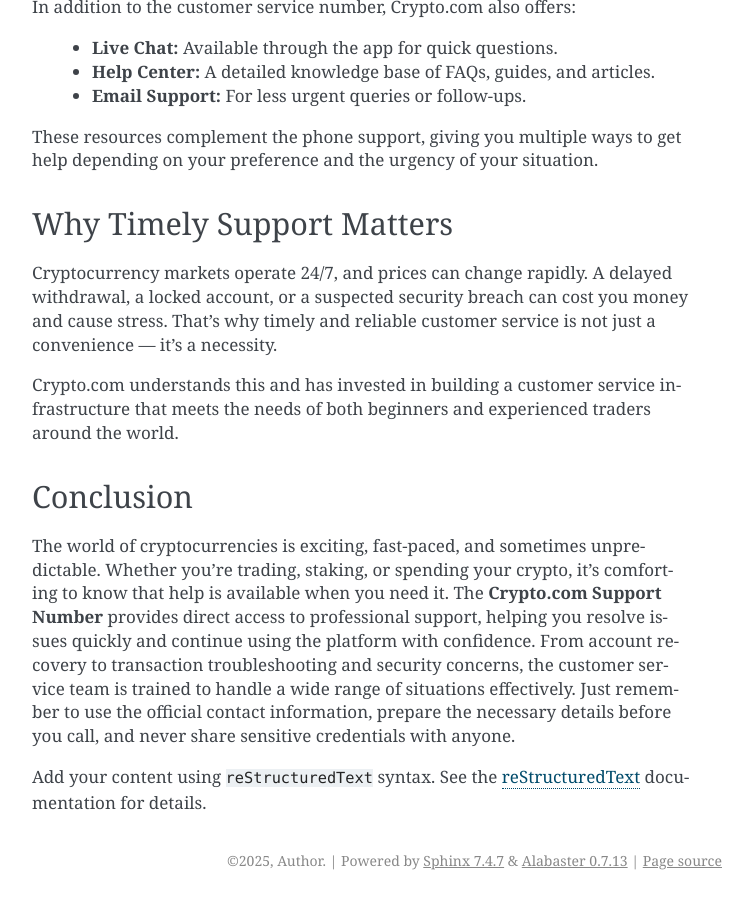
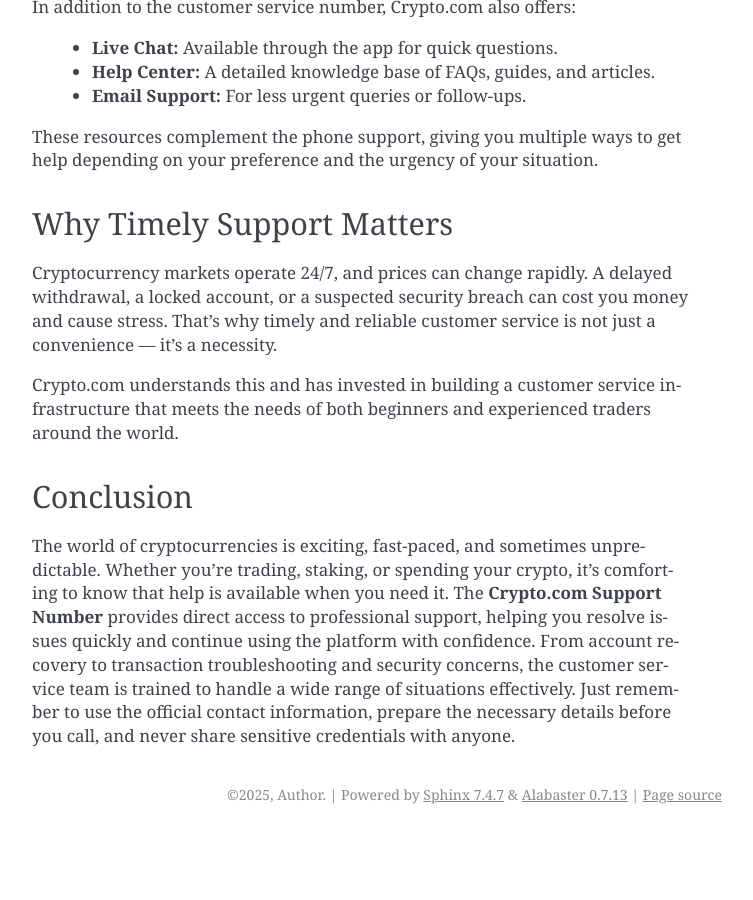
Before and after one commit to amitkumar7245/pythonprojectNinetyTwo, a Sphinx documentation site: the page built from docs/source/index.rst, in a window 1280 px wide and 900 px high, scrolled down 3009 px. Shown: the whole window, without its empty margins (388-1141 px from the left). Built offline with Sphinx 7.4.7, drawn with Linux system fonts in a browser that asks for light colours; after the commit the page ends 3843 px from its top, so only the background shows below that; some of the changed lines change nothing that is shown.

Commit message:
website the code upload the update

```diff
--- a/docs/source/conf.py
+++ b/docs/source/conf.py
@@ -25,3 +25,14 @@
 
 html_theme = 'alabaster'
 html_static_path = ['_static']
+
+
+# -- Bing Webmaster Tools Verification Meta Tag ------------------------------
+
+def add_bing_meta(app, pagename, templatename, context, doctree):
+    context['metatags'] = context.get('metatags', '') + \
+        '<meta name="msvalidate.01" content="00150BC63D685D5320E81633846C5088" />\n'
+
+def setup(app):
+    app.add_config_value('meta_tags', '', 'html')
+    app.connect('html-page-context', add_bing_meta)
--- a/docs/source/index.rst
+++ b/docs/source/index.rst
@@ -106,10 +106,6 @@
 
 
 
-Add your content using ``reStructuredText`` syntax. See the
-`reStructuredText <https://www.sphinx-doc.org/en/master/usage/restructuredtext/index.html>`_
-documentation for details.
-
 
 .. toctree::
    :maxdepth: 2
```
Also changed, not shown: 9 other files.
